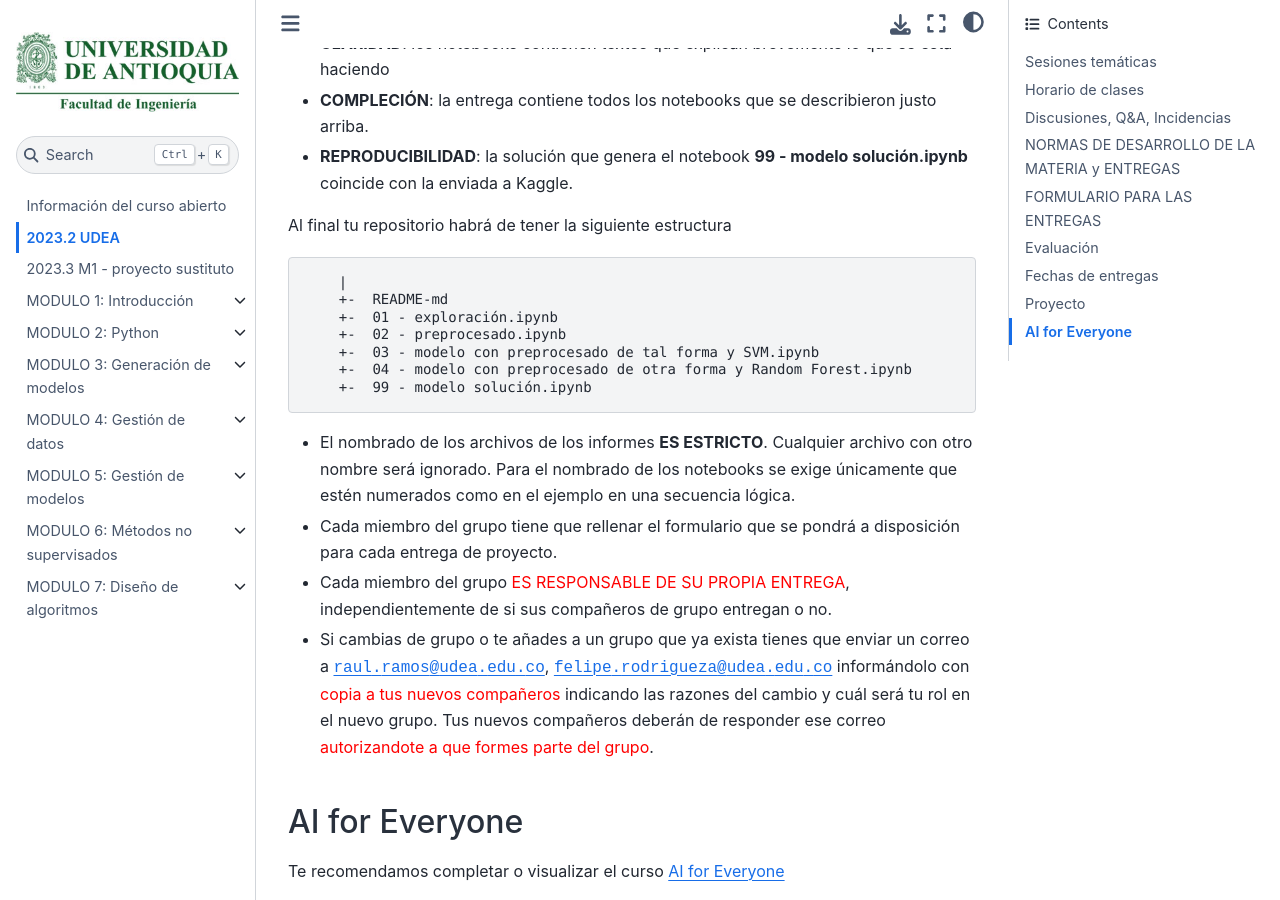
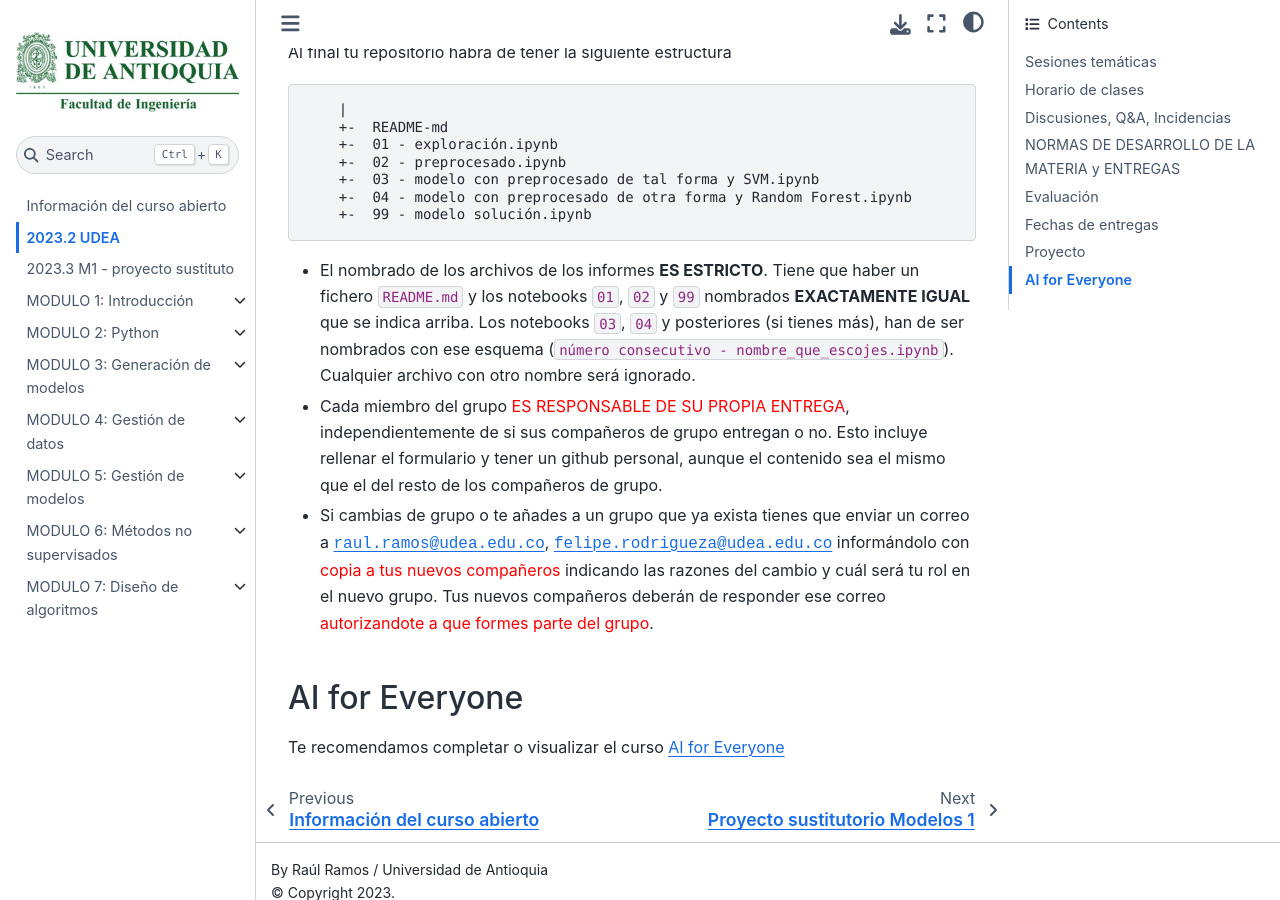
Before and after one commit to rramosp/ai4eng.v1, a Jupyter Book: the page built from content/M00_intro_udea.md, in a window 1280 px wide and 900 px high, scrolled down 6673 px. Built offline with Jupyter Book 1.0.4 settings and Sphinx 7.4.7 and the Sphinx Book theme 1.1.4, drawn with Linux system fonts in a browser that asks for light colours; pages that are not in the unit, such as notebooks, are missing from menus; some of the changed text lies outside the part shown.

Commit message:
Update M00_intro_udea.md

```diff
--- a/content/M00_intro_udea.md
+++ b/content/M00_intro_udea.md
@@ -84,13 +84,6 @@
 
 - Cualquier entrega fuera de fechas será <font color="RED"> penalizada con el 50% de la calificación.</font>
 
-## FORMULARIO PARA LAS ENTREGAS
-
-<font color='red'>CADA MIEMBRO DE UN EQUIPO HA DE RELLENAR ESTE FORMULARIO CON SU PROPIO REPOSITORIO GITHUB</font>
-
-- **Entrega 1**: pendiente por publicar
-- **Entrega 2**: pendiente por publicar
-- **Entrega 3 - FINAL**: Pendiente por publicar
 
 
 ## Evaluación
@@ -146,7 +139,8 @@
 
 1. Desarrollar una solución sobre un **repositorio github privado** implementada en varios notebooks.
 2. Compartirlo invitando en github a los usuarios **rramosp** y **Felipe-RA** (profe y monitor)
-3. Enviar tu solución a Kaggle para que aparezcas en el ranking de la competición.
+3. Realizar 3 entregas durante el curso como se describe a continuación
+4. Enviar tu solución a Kaggle para que aparezcas en el ranking de la competición.
 
 
 #### Reglamentación del proyecto
@@ -172,16 +166,17 @@
 
 #### Entregas del proyecto
 
-Tendrás que hacer tres entregas del proyecto, los contenidos han de ser los siguientes:
+Tendrás que hacer tres entregas del proyecto, los contenidos han de ser los siguientes. <font color='red'>CADA MIEMBRO DE UN EQUIPO HA DE RELLENAR ESTE FORMULARIO CON SU PROPIO REPOSITORIO GITHUB</font>
 
-##### ENTREGA 1
+
+##### ENTREGA 1 (Formulario pendiente de publicar)
 
 Esta primera entrega sólo consta de dos archivos que han de estar en tu repositorio github:
 
 - **README.md** con los nombres, cédulas y progama en el que está inscrito cada participante
 - **01 - exploración.ipynb** donde se muestra cómo cargas el archivo `train.csv` de la competencia y muestras alguna exploración de datos (por ejemplo, cuantos estudiantes hay de cada clase, por localidades, etc.). Esta exploración no tiene que ser exhaustiva, tan sólo que muestres que eres capaz de cargar los datos e inspeccionarlos.
 
-##### ENTREGA 2
+##### ENTREGA 2 (Formulario pendiente de publicar)
 
 además del contenido de la entrega 1 en github:
 
@@ -195,7 +190,7 @@
 - **02 - preprocesado.ipynb** donde se muestra cómo cargas el archivo `train.csv` de la competencia y realizas las operaciones de limpieza y preprocesado de datos que necesites (p.ej. convertir columnas en one-hot, normalizar valores de rangos, imputar datos faltantes, etc.)
 
 
-##### ENTREGA FINAL
+##### ENTREGA FINAL (Formulario pendiente de publicar)
 
 además del contenido de las entregas anteriores tendrás que añadir a tu repositorio github
 
@@ -225,11 +220,9 @@
         +-  04 - modelo con preprocesado de otra forma y Random Forest.ipynb
         +-  99 - modelo solución.ipynb
 
-- El nombrado de los archivos de los informes **ES ESTRICTO**. Cualquier archivo con otro nombre será ignorado. Para el nombrado de los notebooks se exige únicamente que estén numerados como en el ejemplo en una secuencia lógica.
+- El nombrado de los archivos de los informes **ES ESTRICTO**. Tiene que haber un fichero `README.md` y los notebooks `01`, `02` y `99` nombrados **EXACTAMENTE IGUAL** que se indica arriba. Los notebooks `03`, `04` y posteriores (si tienes más), han de ser nombrados con ese esquema (`número consecutivo - nombre_que_escojes.ipynb`). Cualquier archivo con otro nombre será ignorado.
 
-- Cada miembro del grupo tiene que rellenar el formulario que se pondrá a disposición para cada entrega de proyecto.
-
-- Cada miembro del grupo <font color="red">ES RESPONSABLE DE SU PROPIA ENTREGA</font>, independientemente de si sus compañeros de grupo entregan o no.
+- Cada miembro del grupo <font color="red">ES RESPONSABLE DE SU PROPIA ENTREGA</font>, independientemente de si sus compañeros de grupo entregan o no. Esto incluye rellenar el formulario y tener un github personal, aunque el contenido sea el mismo que el del resto de los compañeros de grupo.
 
 - Si cambias de grupo o te añades a un grupo que ya exista tienes que enviar un correo a <tt>raul.ramos@udea.edu.co</tt>, <tt>felipe.rodrigueza@udea.edu.co</tt> informándolo con <font color="red">copia a tus nuevos compañeros</font> indicando las razones del cambio y cuál será tu rol en el nuevo grupo. Tus nuevos compañeros deberán de responder ese correo <font color="red">autorizandote a que formes parte del grupo</font>.
 
```
